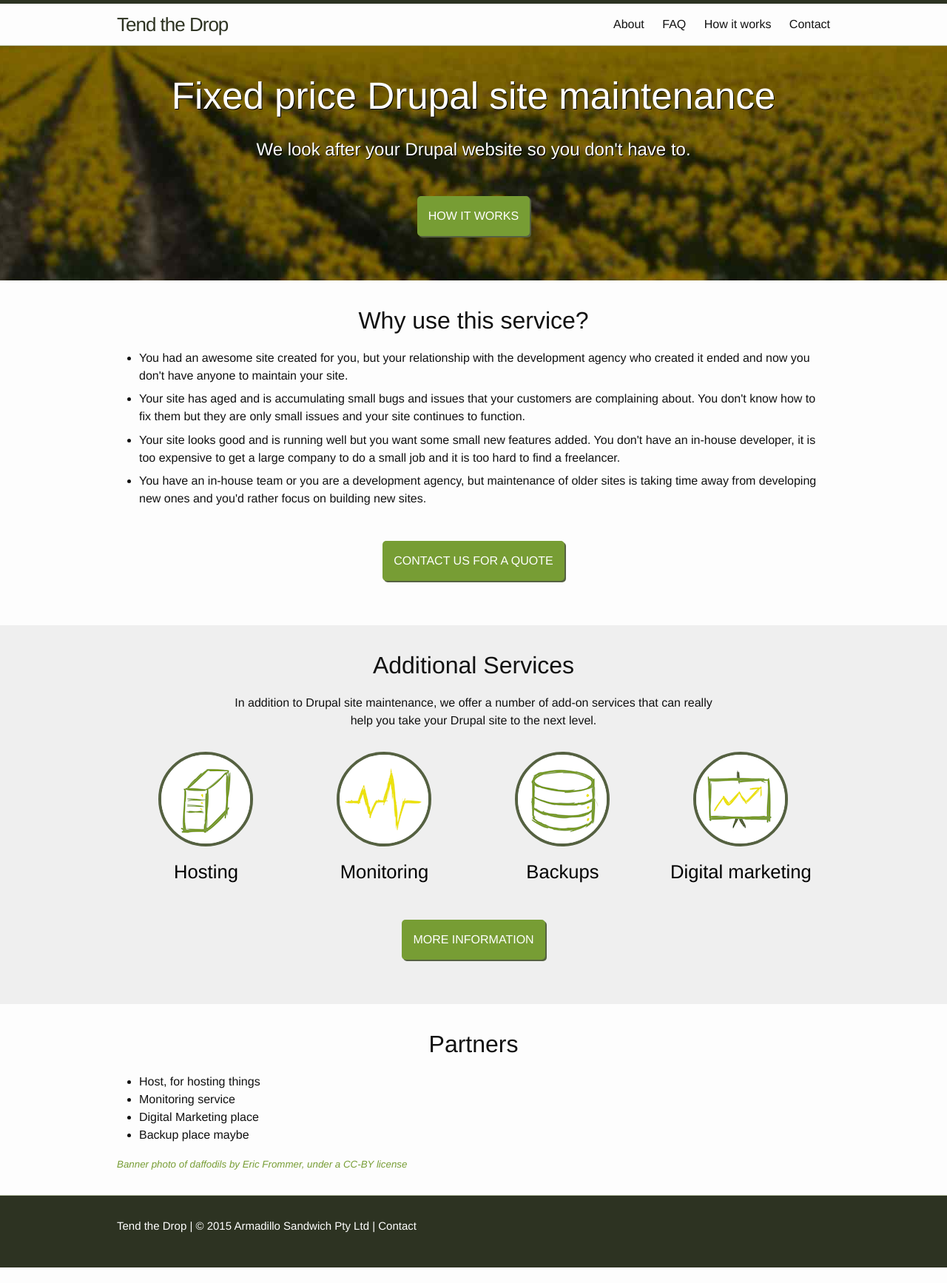
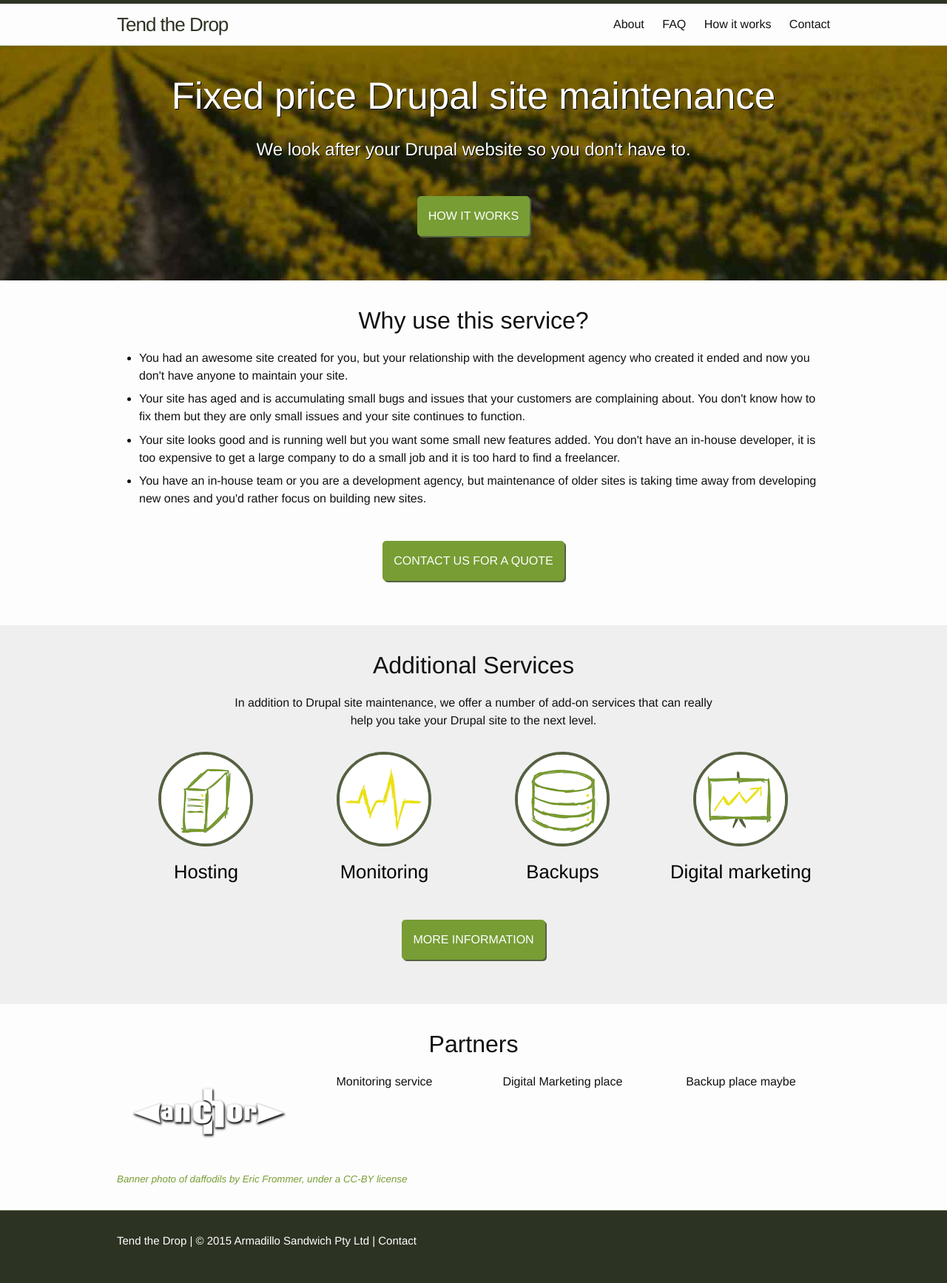
Before and after one commit to rumpledelf/tendthedrop, a Jekyll site: the page built from index.html, in a window 1280 px wide. Shown: the whole page at 74% size. Built offline with Jekyll 4.4.1, drawn with Linux system fonts in a browser that asks for light colours; before the commit the page ends 1713 px from its top, so only the background shows below that.

Commit message:
Added spiel about Anchor

```diff
--- a/_includes/partners.html
+++ b/_includes/partners.html
@@ -3,7 +3,7 @@
 <h2 class="center">Partners</h2>
 
 	<ul>
-	  <li>Host, for hosting things</li>
+	  <li class="hosting"><a href="http://www.anchor.com.au" title="Anchor Systems"><img src="/anchorwhiteshadow2001.png" alt="Anchor Systems" /></a></li>
 	  <li>Monitoring service</li>
 	  <li>Digital Marketing place</li>
 	  <li>Backup place maybe</li>
--- a/_sass/_layout.scss
+++ b/_sass/_layout.scss
@@ -370,3 +370,33 @@
   background-color: rgba(0,0,0,0.2);
   padding: $spacing-unit 0;
 }
+
+#partners{
+  ul{
+    margin: 0;
+    overflow: hidden;
+    li{
+      list-style-type: none;
+      list-style-image: none;
+      position: relative;
+      text-align: center;
+      float: left;
+      //background-color: #efefef;
+      border-radius: 5px;
+      margin: 0 1%;
+      width: 23%;
+      @include media-query($on-mobile) {
+        float: none;
+        width: 90%;
+        margin: 5%;
+      }
+      &.hosting{
+        //background-color: #0fa1e0;
+        padding-bottom: 10px;
+      }
+      img{
+        margin: 0 5px;
+      }
+    }
+  }
+}
--- a/index.html
+++ b/index.html
@@ -58,7 +58,7 @@ layout: front
 
 {% include partners.html %}
 
-<small><em><a href="https://www.flickr.com/photos/armadilo60/2394273049/">Banner photo of daffodils by Eric Frommer, under a CC-BY license</a></em></small>
+<br /><small><em><a href="https://www.flickr.com/photos/armadilo60/2394273049/">Banner photo of daffodils by Eric Frommer, under a CC-BY license</a></em></small>
  </div>
 
 </div>
```
Also changed, not shown: faq.md (+1 -1 lines), howitworks.md (+3 -3 lines), anchorwhiteshadow2001.png (added).
